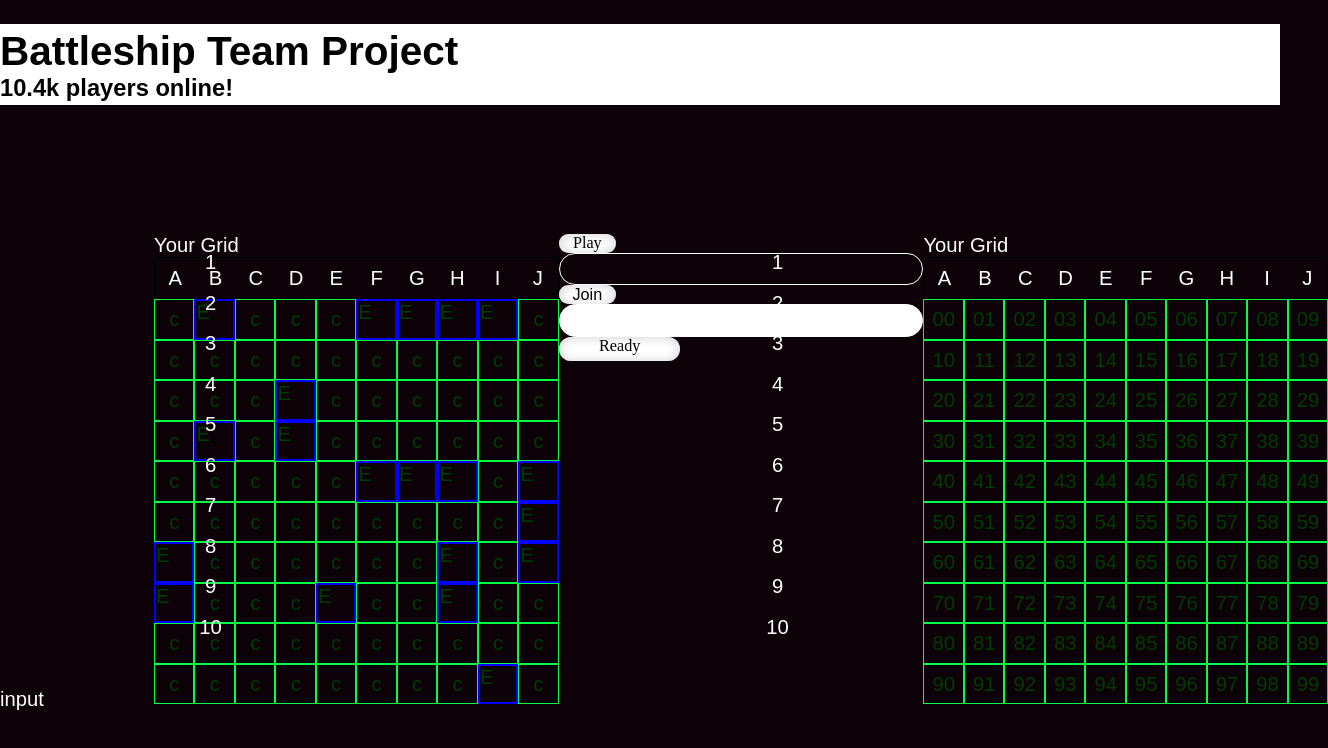
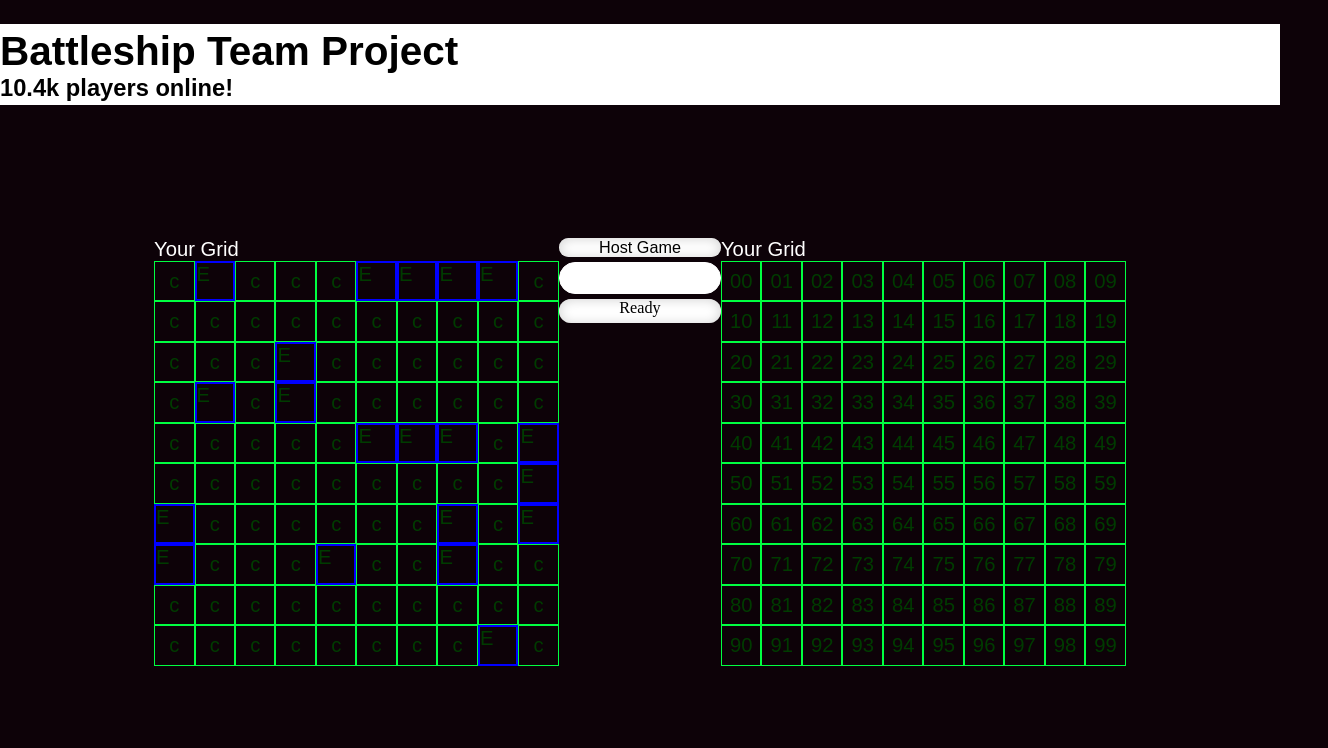
Before and after one commit to dor29494/Battleship_Team_Project, a React (Create React App) app in the folder client-side/Client_dor/: page / in a window 1280 px wide. Shown: the top 748 px of the page, 1328 px wide, since content can reach past the window. Built offline with nearby package versions, Linux system fonts and the light colour scheme.

Commit message:
change in input UI

```diff
--- a/client-side/Client_dor/src/view/App.jsx
+++ b/client-side/Client_dor/src/view/App.jsx
@@ -63,13 +63,14 @@ function App() {
         <Input sendChat={sendChat} socket={socket} />
         <OppnentGrid>
         </OppnentGrid>
+      </GameWrapper>
         <Footer />
-      </GameWrapper>
     </>
   );
 }
 export default App;
 const ShapedBackground = styled.div`
+
 background: #06bcfb;
 background-image: linear-gradient(315deg, #06bcfb 0%, #4884ee 74%);
 height: 900px;
@@ -79,8 +80,10 @@ border-radius: 50%;
 
 `
 const GameWrapper = styled.div`
-margin-top: 9rem;
-width: 1200px;
 display: flex;
 justify-content: space-between;
+max-width: 800px
+border: 3px yellow solid;
+margin-top: 10rem;
+
 `
--- a/client-side/Client_dor/src/view/Footer.jsx
+++ b/client-side/Client_dor/src/view/Footer.jsx
@@ -6,7 +6,7 @@ const Footer = () => {
 
     return (
         <Wrapper>
-            input
+
         </Wrapper>
 
 
--- a/client-side/Client_dor/src/view/Input.jsx
+++ b/client-side/Client_dor/src/view/Input.jsx
@@ -4,6 +4,8 @@ import styled from "styled-components";
 const Input = (props) => {
   const [room_id, set_room_id] = useState('');
   const [inputValue, set_inputValue] = useState('');
+  const [show_button, set_show_button] = useState(false)
+  const [Button_name, set_Button_name] = useState('Host Game')
   useEffect(() => {
     setTimeout(() => {
       set_inputValue(props.socket.current.id);
@@ -15,6 +17,7 @@ const Input = (props) => {
   }
   // input-value
   const inputEl = useRef();
+
   const InputFunc = () => {
     join_button(inputEl.current.value)
   }
@@ -22,15 +25,18 @@ const submitFunc = (inputEl) => {
   console.log("SUBMIT WITH THIS ROOM: ", inputEl.value)
 
 }
-const set_inputValue_ = (item) => {
-  console.log("***** ", item)
+const Put_input_on_state = (currentValue) => {
+if(currentValue.length > 0){
+  set_Button_name('Join')
+}if(currentValue.length === 0){
+  set_Button_name('Host Game')
+}
+set_inputValue(currentValue)
 }
   return (
     <MiniWrapper onSubmit={() => submitFunc(inputEl)}>
-      <PlayButton onClick={() => PlayFunc(props.roomtojoin)}>Play</PlayButton>
-      <UrlHolder>{room_id}</UrlHolder>
-      <JoinButton onClick={() => props.sendChat(props.socket, inputEl.current.value) }>Join</JoinButton>
-      <InputHolder value={inputValue} ref={inputEl} onChange={() => set_inputValue(inputEl.current.value || props.socket.current.id)} />
+      <JoinButton onClick={() => props.sendChat(props.socket, inputEl.current.value) }>{Button_name}</JoinButton>
+      <InputHolder value={inputValue} ref={inputEl} onChange={() => Put_input_on_state(inputEl.current.value)} />
       <ReadyButton>Ready</ReadyButton>
     </MiniWrapper>
   )
@@ -59,32 +65,11 @@ z-index: 1;
   border: tomato 2px solid;
 }
 `
-
-
-const PlayButton = styled.button`
-  font-family: "Expletus Sans";
-  text-align: left;
-  font-size: 2rem;
-  width: 7rem;
-  max-height: 7rem;
-  text-align: center;
-  border-radius: 3rem;
-  font-weight: 400;
-  color: black;
-  background: white;
-  border: none;
-  box-shadow: inset 0 0.1rem 1.5rem lightgrey;
-  cursor: pointer;
-  &:focus{
-   outline: none;
-   box-shadow: 0px 0px yellow, -1em 0 04em white;
-  }
-`;
 const ReadyButton = styled.div`
 font-family: "Expletus Sans";
 text-align: left;
 font-size: 2rem;
-width: 15rem;
+width: 20rem;
 height: 3rem;
 text-align: center;
 border-radius: 3rem;
@@ -103,7 +88,7 @@ cursor: pointer;
 
 const InputHolder = styled.input`
   height: 4rem;
-  width: 45rem;
+  width: 20rem;
   outline: none;
   border-radius: 4rem;
   border: white 2px solid;
@@ -114,13 +99,14 @@ const InputHolder = styled.input`
   &:focus {
     border: tomato 2px solid;
   }
+  margin-bottom: 0.6rem;
 `;
 const JoinButton = styled.div`
 display: ${inputValue => inputValue ? 'flex' : 'none'}
 font-family: "Expletus Sans";
 text-align: left;
 font-size: 2rem;
-width: 7rem;
+width: 20rem;
 max-height: 7rem;
 text-align: center;
 border-radius: 3rem;
@@ -134,4 +120,5 @@ cursor: pointer;
  outline: none;
  box-shadow: 0px 0px yellow, -1em 0 04em white;
 }
+margin-bottom: 0.6rem;
 `;
--- a/client-side/Client_dor/src/view/OppnentGrid.jsx
+++ b/client-side/Client_dor/src/view/OppnentGrid.jsx
@@ -23,12 +23,13 @@ return PixelObj
 
     return (
         <Wrapper>Your Grid
-                <NumWrapper>
-            {num_store.map(num => <NumDiv>{num}</NumDiv>)}
-                </NumWrapper>
-            <AbcWrapper>
-            {abc_store.map(abc => <AbcDiv>{abc}</AbcDiv>)}
-                </AbcWrapper>
+            {/* הורדנו את החרא הזה, זה פה למי שרוצה להחזיר */}
+      {/* <NumWrapper>
+        {num_store.map(num => <NumDiv>{num}</NumDiv>)}
+      </NumWrapper>
+      <AbcWrapper>
+        {abc_store.map(abc => <AbcDiv>{abc}</AbcDiv>)}
+      </AbcWrapper> */}
             <Grid>
                 {grid_array.map((xArr,Xindex) => xArr.map((yArr, Yindex) => <Pixel id={Xindex} value={Yindex} key={`g${Yindex}`} onClick={()=>{show(Xindex,Yindex)}}>{Xindex}{Yindex}</Pixel>))}
             </Grid>
--- a/client-side/Client_dor/src/view/UserGrid.jsx
+++ b/client-side/Client_dor/src/view/UserGrid.jsx
@@ -62,12 +62,13 @@ const UserGrid = () => {
   }
   return (
     <Wrapper>Your Grid
-      <NumWrapper>
+      {/* הורדנו את החרא הזה, זה פה למי שרוצה להחזיר */}
+      {/* <NumWrapper>
         {num_store.map(num => <NumDiv>{num}</NumDiv>)}
       </NumWrapper>
       <AbcWrapper>
         {abc_store.map(abc => <AbcDiv>{abc}</AbcDiv>)}
-      </AbcWrapper>
+      </AbcWrapper> */}
       <Grid>
         {grid_array.map((xArr, Xindex) => xArr.map((yArr, Yindex) => <Pixel lock={lock} key={`g${Yindex}`} status={pixelStatus(Xindex, Yindex)} x={Xindex} y={Yindex} clickhandler={ClickHandler}></Pixel>))}
       </Grid>
```
Also changed, not shown: 1 other file (tests, documents, lock files or other folders).
